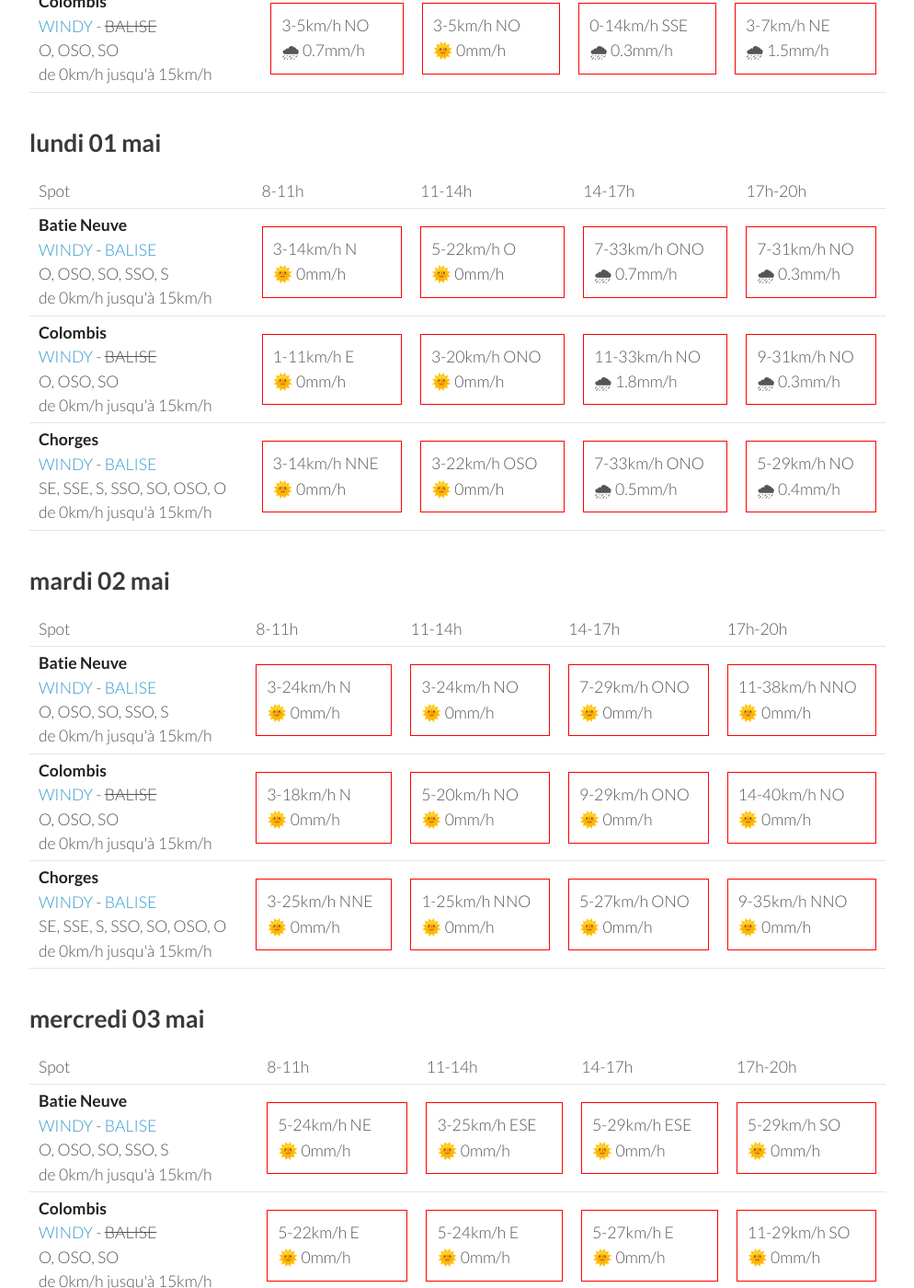
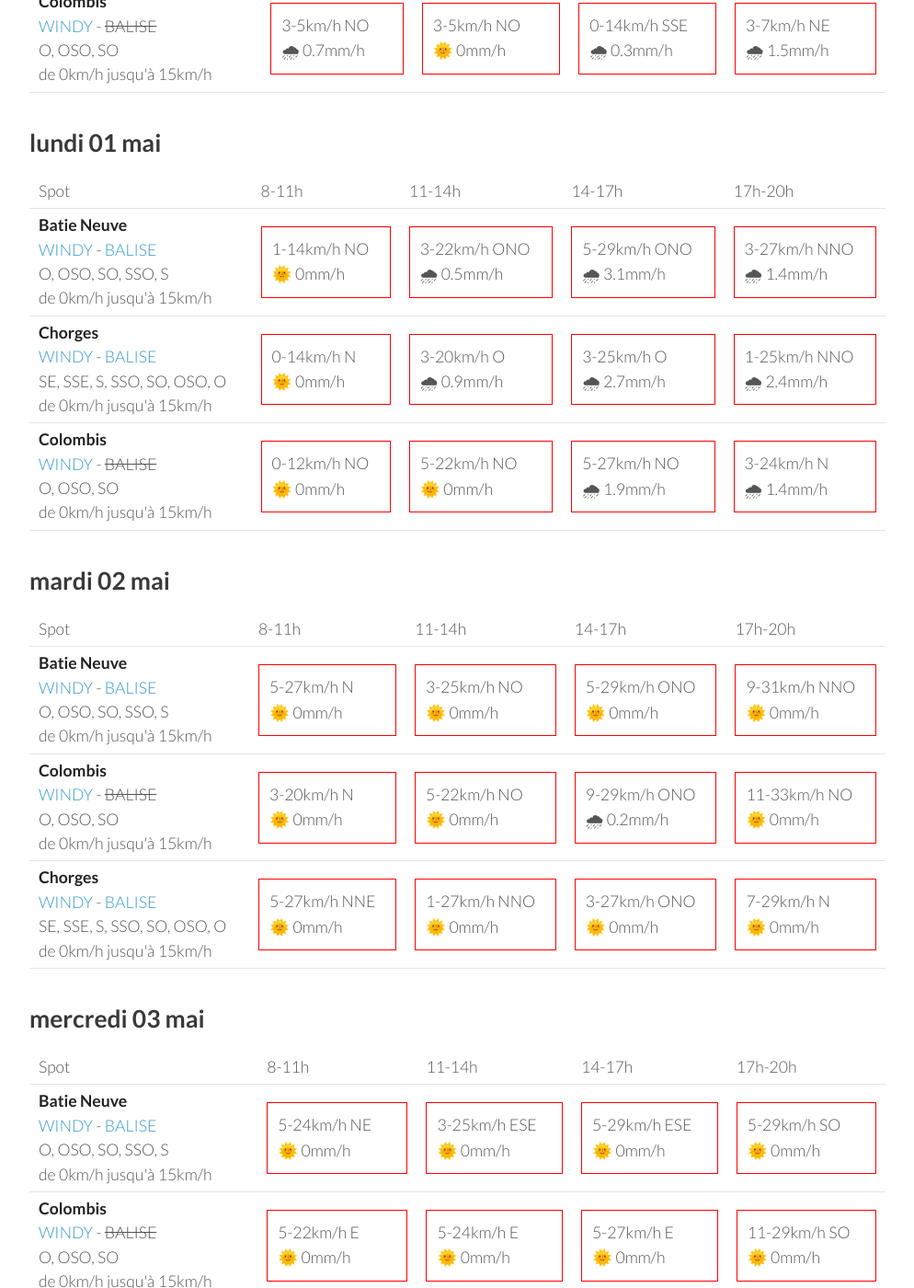
Before and after one commit to parapente-dans-le-nord/parapente-dans-le-nord.github.io, a Jekyll site: the page built from serre_poncon.markdown, in a window 1280 px wide and 1400 px high, scrolled down 1092 px. Shown: the whole window at 92% size, without its empty margins (26-1020 px from the left). Built offline with Jekyll 4.4.1, drawn with Linux system fonts in a browser that asks for light colours; some of the changed text lies outside the part shown.

Commit message:
update index.markdown

```diff
--- a/serre_poncon.markdown
+++ b/serre_poncon.markdown
@@ -113,30 +113,30 @@ page mise à jour le samedi 29 avril 13:31
 <tr>
         <td><strong>Batie Neuve</strong><br><a href="https://windy.com/44.584/6.236?44.559,6.262,10,m:eTtagly">WINDY</a> - <span class=""><a href="https://www.openwindmap.org/PP554">BALISE</a> </span><br> <span class="vent-favorable">O, OSO, SO, SSO, S</span><br><span class="force-vent">de 0km/h jusqu'à 15km/h</span> </td>
 
-            <td><div class="not-flyable"><p>3-14km/h N</p><p>🌞 0mm/h</p></div></td>
-            <td><div class="not-flyable"><p>5-22km/h O</p><p>🌞 0mm/h</p></div></td>
-            <td><div class="not-flyable"><p>7-33km/h ONO</p><p>🌧 0.7mm/h</p></div></td>
-            <td><div class="not-flyable"><p>7-31km/h NO</p><p>🌧 0.3mm/h</p></div></td>
+            <td><div class="not-flyable"><p>1-14km/h NO</p><p>🌞 0mm/h</p></div></td>
+            <td><div class="not-flyable"><p>3-22km/h ONO</p><p>🌧 0.5mm/h</p></div></td>
+            <td><div class="not-flyable"><p>5-29km/h ONO</p><p>🌧 3.1mm/h</p></div></td>
+            <td><div class="not-flyable"><p>3-27km/h NNO</p><p>🌧 1.4mm/h</p></div></td>
+
+
+    </tr>
+<tr>
+        <td><strong>Chorges</strong><br><a href="https://windy.com/44.578/6.280?44.559,6.262,10">WINDY</a> - <span class=""><a href="https://www.openwindmap.org/PP554">BALISE</a> </span><br> <span class="vent-favorable">SE, SSE, S, SSO, SO, OSO, O</span><br><span class="force-vent">de 0km/h jusqu'à 15km/h</span> </td>
+
+            <td><div class="not-flyable"><p>0-14km/h N</p><p>🌞 0mm/h</p></div></td>
+            <td><div class="not-flyable"><p>3-20km/h O</p><p>🌧 0.9mm/h</p></div></td>
+            <td><div class="not-flyable"><p>3-25km/h O</p><p>🌧 2.7mm/h</p></div></td>
+            <td><div class="not-flyable"><p>1-25km/h NNO</p><p>🌧 2.4mm/h</p></div></td>
 
 
     </tr>
 <tr>
         <td><strong>Colombis</strong><br><a href="https://windy.com/44.494/6.216?44.559,6.262,10">WINDY</a> - <span class="no-balise"> BALISE </span><br> <span class="vent-favorable">O, OSO, SO</span><br><span class="force-vent">de 0km/h jusqu'à 15km/h</span> </td>
 
-            <td><div class="not-flyable"><p>1-11km/h E</p><p>🌞 0mm/h</p></div></td>
-            <td><div class="not-flyable"><p>3-20km/h ONO</p><p>🌞 0mm/h</p></div></td>
-            <td><div class="not-flyable"><p>11-33km/h NO</p><p>🌧 1.8mm/h</p></div></td>
-            <td><div class="not-flyable"><p>9-31km/h NO</p><p>🌧 0.3mm/h</p></div></td>
-
-
-    </tr>
-<tr>
-        <td><strong>Chorges</strong><br><a href="https://windy.com/44.578/6.280?44.559,6.262,10">WINDY</a> - <span class=""><a href="https://www.openwindmap.org/PP554">BALISE</a> </span><br> <span class="vent-favorable">SE, SSE, S, SSO, SO, OSO, O</span><br><span class="force-vent">de 0km/h jusqu'à 15km/h</span> </td>
-
-            <td><div class="not-flyable"><p>3-14km/h NNE</p><p>🌞 0mm/h</p></div></td>
-            <td><div class="not-flyable"><p>3-22km/h OSO</p><p>🌞 0mm/h</p></div></td>
-            <td><div class="not-flyable"><p>7-33km/h ONO</p><p>🌧 0.5mm/h</p></div></td>
-            <td><div class="not-flyable"><p>5-29km/h NO</p><p>🌧 0.4mm/h</p></div></td>
+            <td><div class="not-flyable"><p>0-12km/h NO</p><p>🌞 0mm/h</p></div></td>
+            <td><div class="not-flyable"><p>5-22km/h NO</p><p>🌞 0mm/h</p></div></td>
+            <td><div class="not-flyable"><p>5-27km/h NO</p><p>🌧 1.9mm/h</p></div></td>
+            <td><div class="not-flyable"><p>3-24km/h N</p><p>🌧 1.4mm/h</p></div></td>
 
 
     </tr>
@@ -159,30 +159,30 @@ page mise à jour le samedi 29 avril 13:31
 <tr>
         <td><strong>Batie Neuve</strong><br><a href="https://windy.com/44.584/6.236?44.559,6.262,10,m:eTtagly">WINDY</a> - <span class=""><a href="https://www.openwindmap.org/PP554">BALISE</a> </span><br> <span class="vent-favorable">O, OSO, SO, SSO, S</span><br><span class="force-vent">de 0km/h jusqu'à 15km/h</span> </td>
 
-            <td><div class="not-flyable"><p>3-24km/h N</p><p>🌞 0mm/h</p></div></td>
-            <td><div class="not-flyable"><p>3-24km/h NO</p><p>🌞 0mm/h</p></div></td>
-            <td><div class="not-flyable"><p>7-29km/h ONO</p><p>🌞 0mm/h</p></div></td>
-            <td><div class="not-flyable"><p>11-38km/h NNO</p><p>🌞 0mm/h</p></div></td>
+            <td><div class="not-flyable"><p>5-27km/h N</p><p>🌞 0mm/h</p></div></td>
+            <td><div class="not-flyable"><p>3-25km/h NO</p><p>🌞 0mm/h</p></div></td>
+            <td><div class="not-flyable"><p>5-29km/h ONO</p><p>🌞 0mm/h</p></div></td>
+            <td><div class="not-flyable"><p>9-31km/h NNO</p><p>🌞 0mm/h</p></div></td>
 
 
     </tr>
 <tr>
         <td><strong>Colombis</strong><br><a href="https://windy.com/44.494/6.216?44.559,6.262,10">WINDY</a> - <span class="no-balise"> BALISE </span><br> <span class="vent-favorable">O, OSO, SO</span><br><span class="force-vent">de 0km/h jusqu'à 15km/h</span> </td>
 
-            <td><div class="not-flyable"><p>3-18km/h N</p><p>🌞 0mm/h</p></div></td>
-            <td><div class="not-flyable"><p>5-20km/h NO</p><p>🌞 0mm/h</p></div></td>
-            <td><div class="not-flyable"><p>9-29km/h ONO</p><p>🌞 0mm/h</p></div></td>
-            <td><div class="not-flyable"><p>14-40km/h NO</p><p>🌞 0mm/h</p></div></td>
+            <td><div class="not-flyable"><p>3-20km/h N</p><p>🌞 0mm/h</p></div></td>
+            <td><div class="not-flyable"><p>5-22km/h NO</p><p>🌞 0mm/h</p></div></td>
+            <td><div class="not-flyable"><p>9-29km/h ONO</p><p>🌧 0.2mm/h</p></div></td>
+            <td><div class="not-flyable"><p>11-33km/h NO</p><p>🌞 0mm/h</p></div></td>
 
 
     </tr>
 <tr>
         <td><strong>Chorges</strong><br><a href="https://windy.com/44.578/6.280?44.559,6.262,10">WINDY</a> - <span class=""><a href="https://www.openwindmap.org/PP554">BALISE</a> </span><br> <span class="vent-favorable">SE, SSE, S, SSO, SO, OSO, O</span><br><span class="force-vent">de 0km/h jusqu'à 15km/h</span> </td>
 
-            <td><div class="not-flyable"><p>3-25km/h NNE</p><p>🌞 0mm/h</p></div></td>
-            <td><div class="not-flyable"><p>1-25km/h NNO</p><p>🌞 0mm/h</p></div></td>
-            <td><div class="not-flyable"><p>5-27km/h ONO</p><p>🌞 0mm/h</p></div></td>
-            <td><div class="not-flyable"><p>9-35km/h NNO</p><p>🌞 0mm/h</p></div></td>
+            <td><div class="not-flyable"><p>5-27km/h NNE</p><p>🌞 0mm/h</p></div></td>
+            <td><div class="not-flyable"><p>1-27km/h NNO</p><p>🌞 0mm/h</p></div></td>
+            <td><div class="not-flyable"><p>3-27km/h ONO</p><p>🌞 0mm/h</p></div></td>
+            <td><div class="not-flyable"><p>7-29km/h N</p><p>🌞 0mm/h</p></div></td>
 
 
     </tr>
```
Also changed, not shown: other parts of serre_poncon.markdown (+1 -1 lines).
